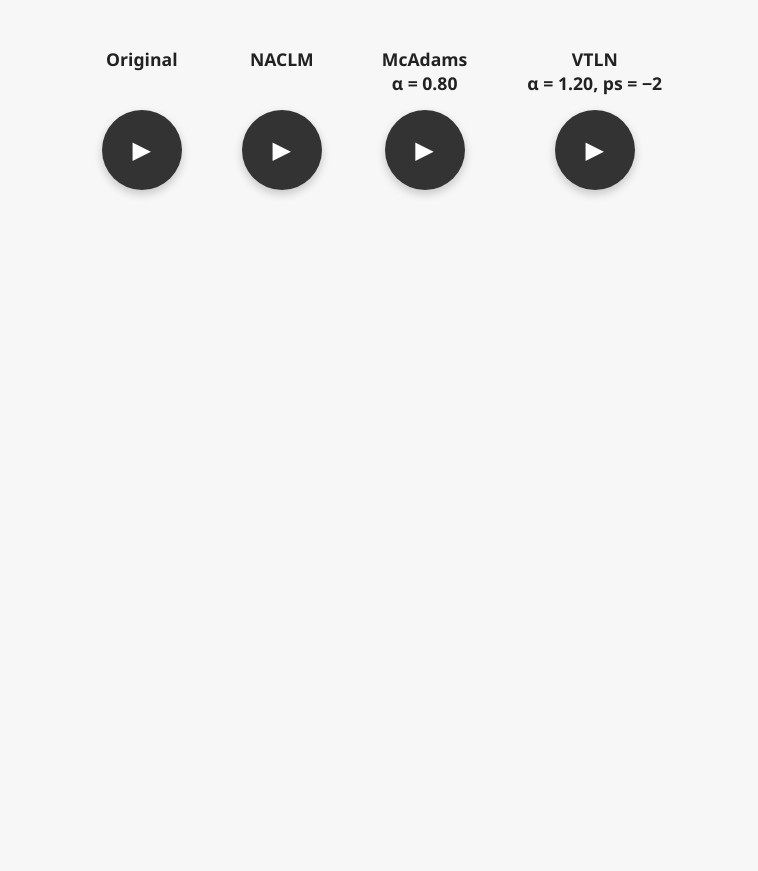
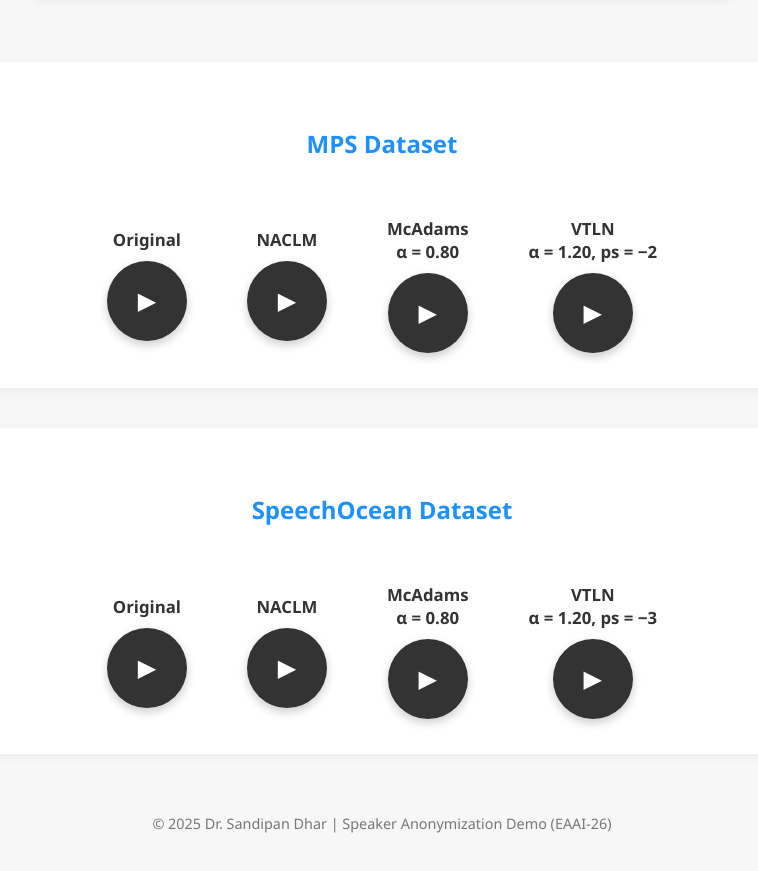
Before and after one commit to sandipandhartsk03/Demo-page-DAPLAB, a plain HTML site: page index.html in a window 1280 px wide. Shown: the part 573-1444 px from the top of the page, without its empty margins (258-1016 px from the left). Before the commit the page ends 813 px from the top, so only its background shows below. Drawn offline with Linux system fonts and the light colour scheme.

Commit message:
Update index.html

```diff
--- a/index.html
+++ b/index.html
@@ -3,7 +3,7 @@
 <head>
   <meta charset="UTF-8">
   <meta name="viewport" content="width=device-width, initial-scale=1.0">
-  <title>EAAI-26 Submission | Speaker Anonymization (MPS Dataset)</title>
+  <title>EAAI-26 Submission | Speaker Anonymization (MPS & SpeechOcean Datasets)</title>
   <style>
     body {
       font-family: "Segoe UI", Arial, sans-serif;
@@ -13,16 +13,21 @@
       text-align: center;
     }
 
-    /* main heading */
     h1 {
       color: #333;
     }
 
-    /* blue subtitle */
     h2 {
-      color: #1E90FF;      /* 🔹 Dodger Blue shade */
+      color: #1E90FF;
       font-weight: 600;
-      margin-bottom: 25px;
+      margin-bottom: 20px;
+      margin-top: 40px;
+    }
+
+    h3 {
+      color: #222;
+      margin-top: 25px;
+      font-size: 1.2em;
     }
 
     img {
@@ -33,29 +38,36 @@
       box-shadow: 0 2px 10px rgba(0,0,0,0.1);
     }
 
-    /* === Horizontal audio layout with circular buttons === */
+    .dataset-section {
+      background: white;
+      border-radius: 15px;
+      padding: 25px;
+      margin-top: 40px;
+      box-shadow: 0 3px 12px rgba(0, 0, 0, 0.05);
+    }
+
     .audio-grid {
       display: flex;
       justify-content: center;
       align-items: center;
-      flex-wrap: nowrap;
+      flex-wrap: wrap;
       gap: 40px;
-      margin-top: 30px;
+      margin-top: 25px;
     }
 
     .column {
       background: none;
       border-radius: 12px;
       padding: 10px;
+      text-align: center;
     }
 
-    .column h3 {
-      margin-bottom: 15px;
-      font-size: 1.1em;
-      color: #222;
+    .column h4 {
+      margin-bottom: 10px;
+      font-size: 1.05em;
+      color: #333;
     }
 
-    /* circular play buttons */
     button {
       width: 80px;
       height: 80px;
@@ -82,38 +94,80 @@
     audio {
       display: none;
     }
+
+    footer {
+      margin-top: 60px;
+      color: #777;
+      font-size: 0.9em;
+    }
+
   </style>
 </head>
 <body>
 
   <h1>Accepted at the Symposium on Educational Advances in Artificial Intelligence (EAAI-26)</h1>
-
-  <!-- blue subheading -->
-  <h2>Table 2 from the manuscript is reproduced here together with an audio example for method M1, M2, M3 </h2>
+  <h2>Speaker Anonymization for Children’s Oral Reading Assessment</h2>
+  <h3>Table 2 from the manuscript is reproduced here together with audio examples for methods M1, M2, and M3.</h3>
 
   <img src="table2.jpg" alt="Table 2 Figure">
 
+  <!-- === MPS Dataset Section === -->
+  <section class="dataset-section">
+    <h2>MPS Dataset</h2>
     <div class="audio-grid">
       <div class="column">
-      <h3>Original<br>‌</h3>
+        <h4>Original</h4>
         <button onclick="playAudio('3a8b_EN-OL-RC-234_1____Org.wav', this)">▶</button>
       </div>
-
       <div class="column">
-      <h3>NACLM<br>‌</h3>
+        <h4>NACLM</h4>
         <button onclick="playAudio('3a8b_EN-OL-RC-234_1___NACLM.wav', this)">▶</button>
       </div>
-
       <div class="column">
-      <h3>McAdams<br>α = 0.80</h3>
+        <h4>McAdams<br>α = 0.80</h4>
         <button onclick="playAudio('3a8b_EN-OL-RC-234_1___McAdams_0.80.wav', this)">▶</button>
       </div>
-
       <div class="column">
-      <h3>VTLN<br>α = 1.20, ps = −2</h3>
+        <h4>VTLN<br>α = 1.20, ps = −2</h4>
         <button onclick="playAudio('3a8b_EN-OL-RC-234_1_-2_1.20.wav', this)">▶</button>
       </div>
     </div>
+  </section>
+
+  <!-- === SpeechOcean Dataset Section === -->
+  <section class="dataset-section">
+    <h2>SpeechOcean Dataset</h2>
+    <div class="audio-grid">
+      <div class="column">
+        <h4>Original</h4>
+        <button onclick="playAudio('_ORG_000940049.wav', this)">▶</button>
+      </div>
+      <div class="column">
+        <h4>NACLM</h4>
+        <button onclick="playAudio('NAC_000940049.wav', this)">▶</button>
+      </div>
+      <div class="column">
+        <h4>McAdams<br>α = 0.80</h4>
+        <button onclick="playAudio('_McAdams_0.80_000940049.wav', this)">▶</button>
+      </div>
+      <div class="column">
+        <h4>VTLN<br>α = 1.20, ps = −3</h4>
+        <button onclick="playAudio('-3_1.20__000940049.wav', this)">▶</button>
+      </div>
+    </div>
+  </section>
+
+  <!-- === Additional sections can be added below (for pitch shift, combined effects, etc.) === -->
+  <!-- Example:
+  <section class="dataset-section">
+    <h2>Effect of Pitch Shift (MPS Dataset)</h2>
+    <div class="audio-grid">
+      <div class="column"><h4>Original</h4><button onclick="playAudio('original.wav', this)">▶</button></div>
+      <div class="column"><h4>VTLN<br>ps = +2</h4><button onclick="playAudio('ps_plus2.wav', this)">▶</button></div>
+      <div class="column"><h4>VTLN<br>ps = −2</h4><button onclick="playAudio('ps_minus2.wav', this)">▶</button></div>
+    </div>
+  </section>
+  -->
 
   <audio id="player"></audio>
 
@@ -122,32 +176,31 @@
     function playAudio(file, button) {
       const player = document.getElementById('player');
 
-      // Pause if same button clicked
       if (currentButton === button && !player.paused) {
         player.pause();
         button.textContent = '▶';
         return;
       }
 
-      // Reset previous button
       if (currentButton && currentButton !== button) {
         currentButton.textContent = '▶';
       }
 
-      // Play new file
       player.src = file;
       player.play();
 
-      // Update icon
       button.textContent = '⏸';
       currentButton = button;
 
-      // Reset after playback ends
       player.onended = () => {
         button.textContent = '▶';
       };
     }
   </script>
 
+  <footer>
+    © 2025 Dr. Sandipan Dhar | Speaker Anonymization Demo (EAAI-26)
+  </footer>
+
 </body>
 </html>
```
Lines whose indentation alone changed are shown as unchanged.
